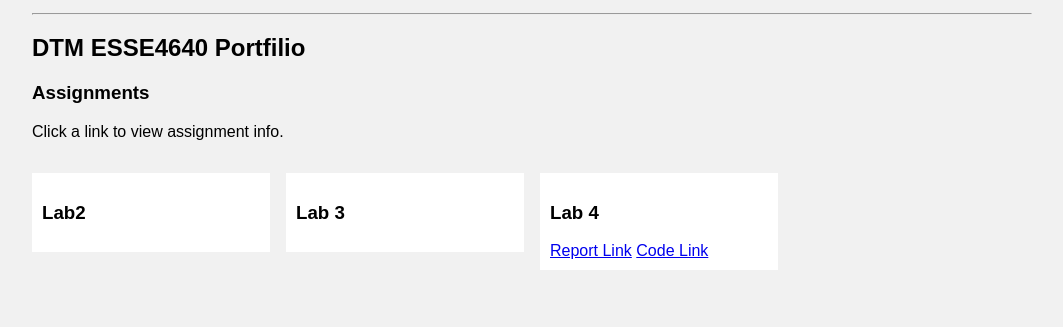
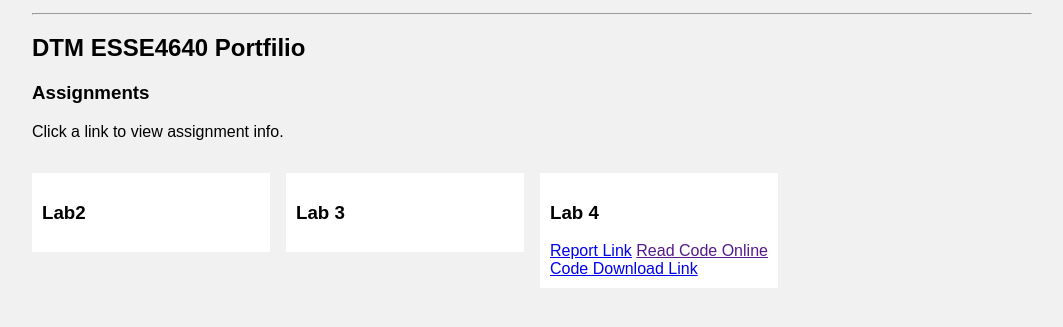
Before and after one commit to KarthigaThanaseelan/ESSE4640-DigitalTerrainModeling, a plain HTML site: page index.html in a window 1280 px wide. Shown: the part 107-434 px from the top of the page, without its empty margins (108-1171 px from the left). Drawn offline with Linux system fonts and the light colour scheme.

Commit message:
Update index.html

```diff
--- a/index.html
+++ b/index.html
@@ -93,7 +93,8 @@ h1 {
     <div class="content">
       <h3>Lab 4</h3>
       <a href="Lab4Esse4640KarthigaThanaseelan.pdf">Report Link</a>
-      <a href="esse4640lab4">Code Link</a>
+      <a href="">Read Code Online</a>
+      <a href="esse4640lab4.m">Code Download Link</a>
     </div>
   </div>
 </div>
```
